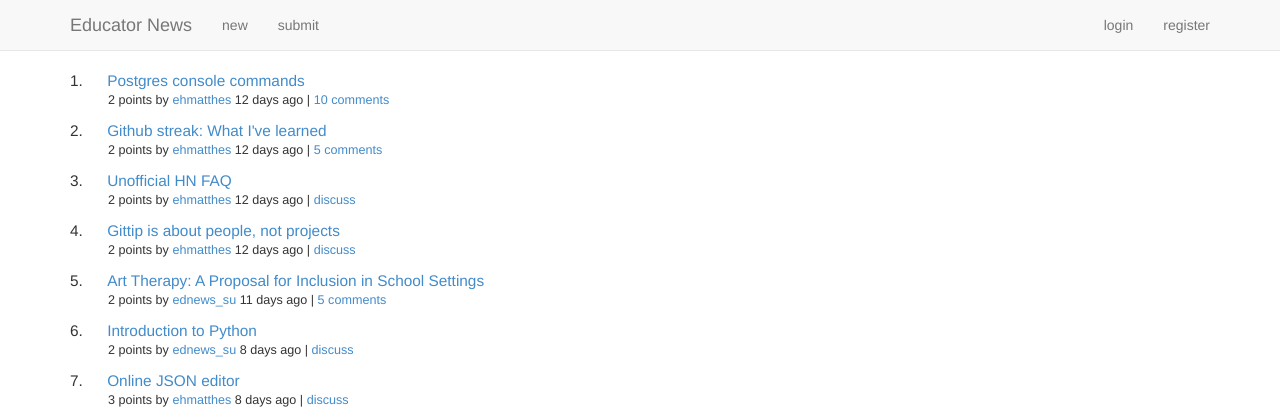
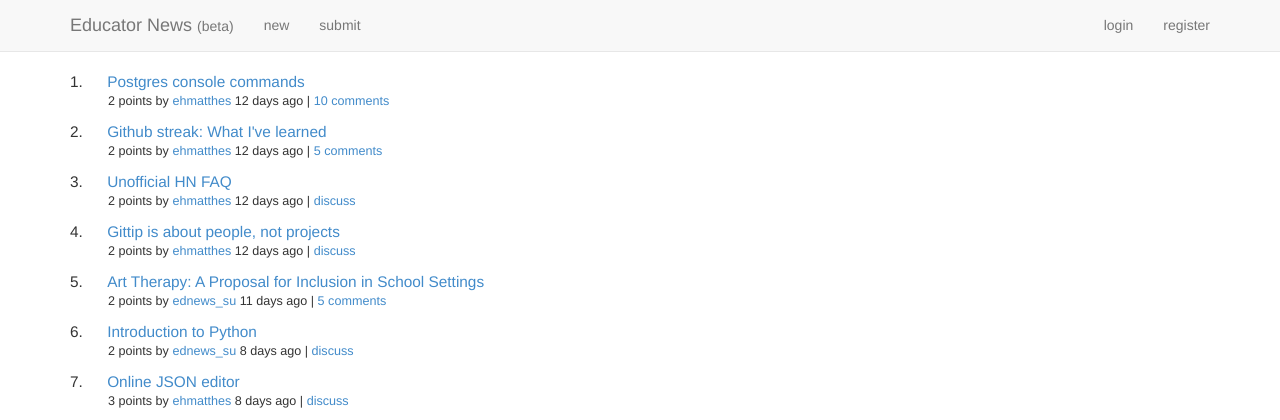
Before and after one commit to ehmatthes/educator_news, a Django app: page / in a window 1280 px wide. Shown: the top 420 px of the page. Run offline with Django 3.2, Linux system fonts and the light colour scheme; data comes from the database, SQL or seed files in the repository; data that the repository does not hold is empty.

Commit message:
Added 'beta' to header.

```diff
--- a/educator_news/educator_news/static/css/site_styles.css
+++ b/educator_news/educator_news/static/css/site_styles.css
@@ -78,3 +78,7 @@ a.upvoted_link, a.downvoted_link {
 .reply_link_no_downvote {
 	 margin-left: 20px;
 }
+
+span.beta_notice {
+	 font-size: 14px;
+}
--- a/educator_news/educator_news/static/templates/base.html
+++ b/educator_news/educator_news/static/templates/base.html
@@ -41,7 +41,7 @@
             <span class="icon-bar"></span>
             <span class="icon-bar"></span>
           </button>
-          <a class="navbar-brand" href="{% url 'ed_news:index' %}">Educator News</a>
+          <a class="navbar-brand" href="{% url 'ed_news:index' %}">Educator News <span class='beta_notice'>(beta)</span></a>
         </div>
         <div class="navbar-collapse collapse">
           <ul class="nav navbar-nav">
```
